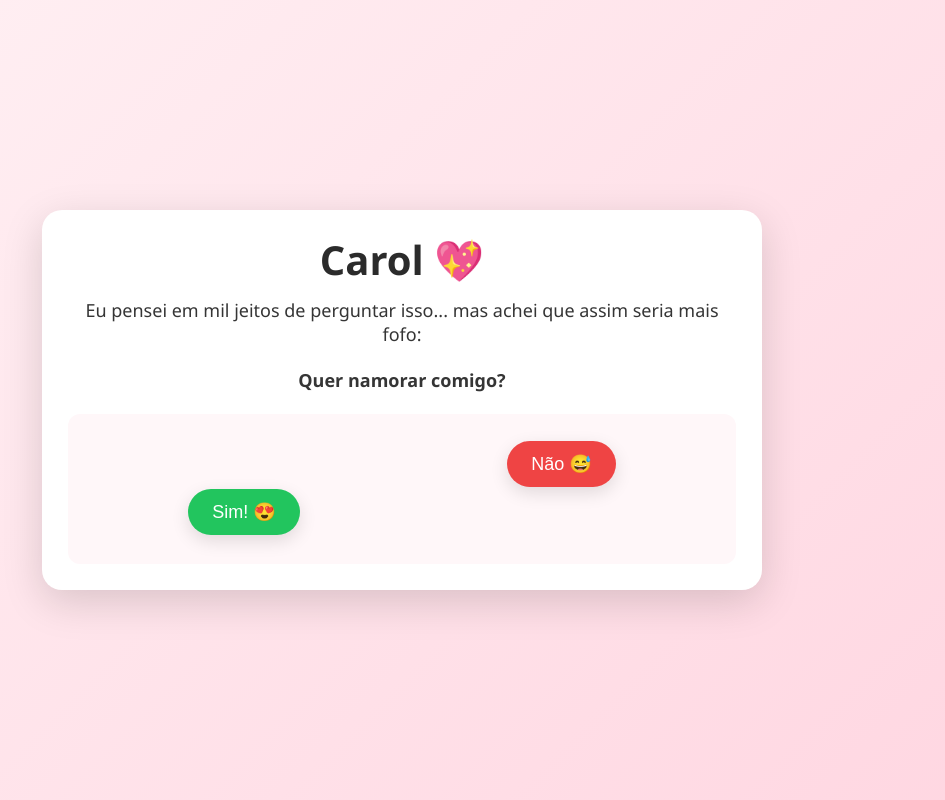
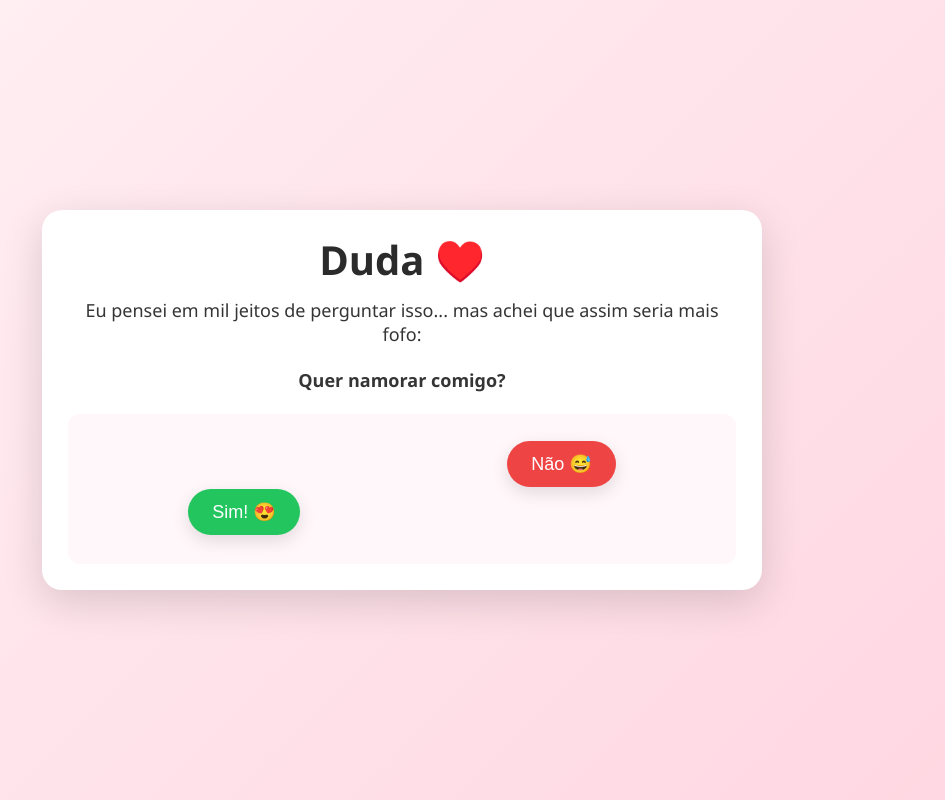
Before and after one commit to filthykkkk/namoracmg, a plain HTML site: page index.html in a window 1280 px wide. Shown: the whole page, without its empty margins (238-1183 px from the left). Drawn offline with Linux system fonts and the light colour scheme.

Commit message:
Atualizar o index.html

```diff
--- a/index.html
+++ b/index.html
@@ -110,7 +110,7 @@
 </head>
 <body>
   <div class="card" role="dialog" aria-labelledby="title" aria-describedby="desc">
-    <h1 id="title">Carol 💖</h1>
+    <h1 id="title">Duda ♥️</h1>
     <p id="desc">Eu pensei em mil jeitos de perguntar isso... mas achei que assim seria mais fofo:</p>
     <p><strong>Quer namorar comigo?</strong></p>
 
```
